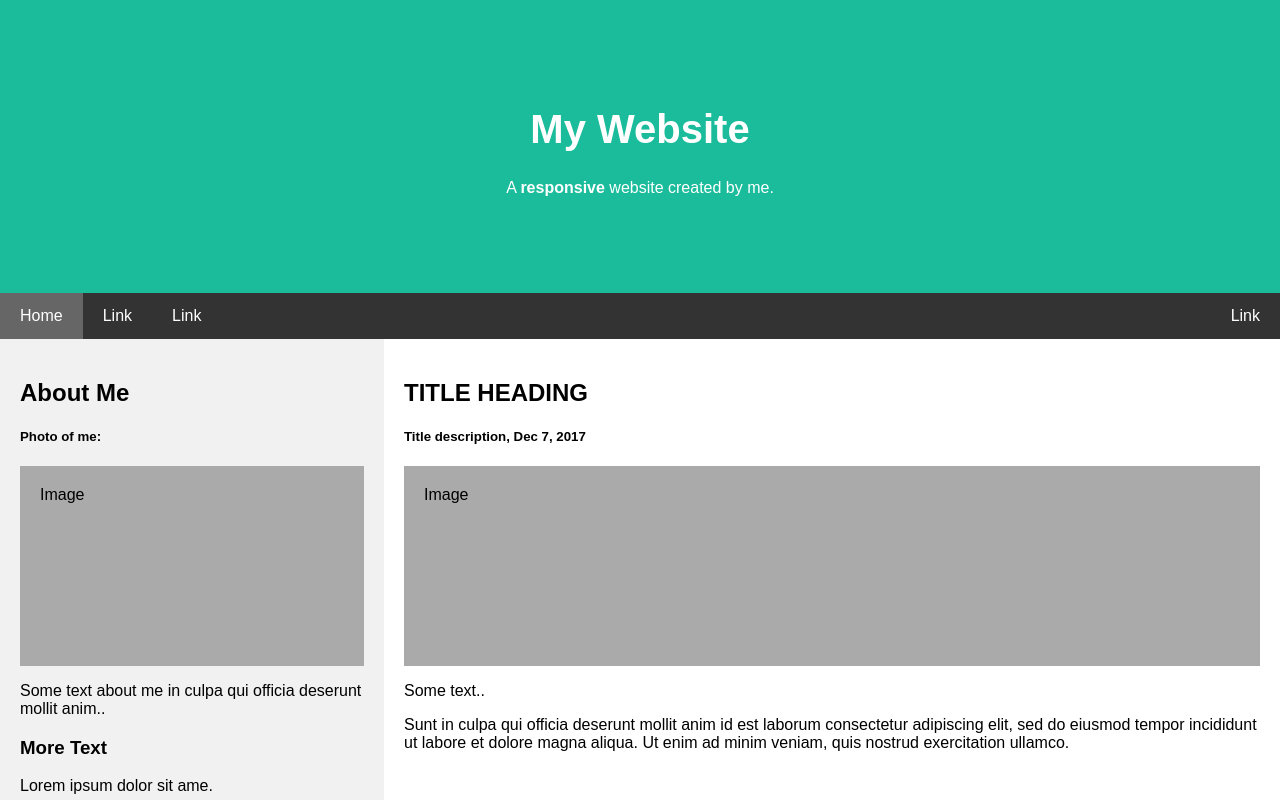
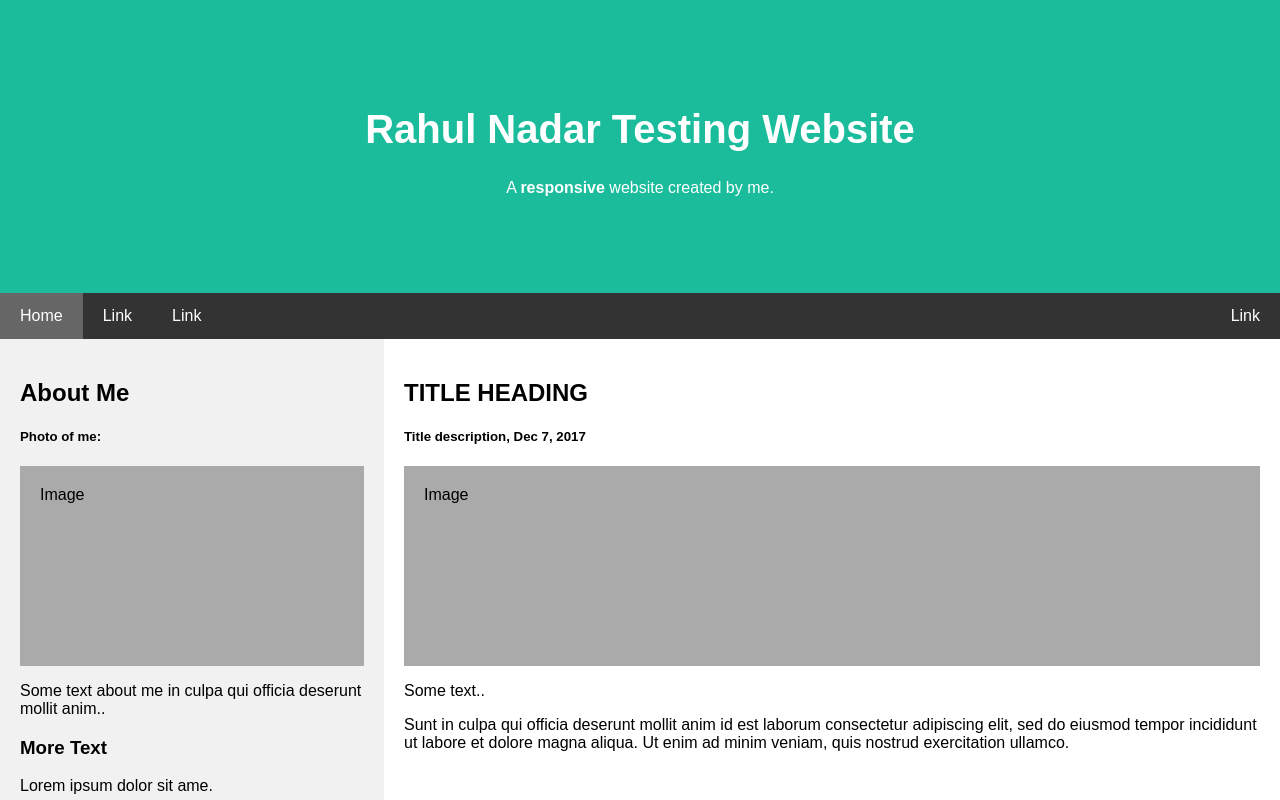
Before and after one commit to rahulnadar2209/AWS_test, a plain HTML site: page index.html in a window 1280 px wide. Shown: the top 800 px of the page. Drawn offline with Linux system fonts and the light colour scheme.

Commit message:
Update index.html
testing pipeline after code change

```diff
--- a/index.html
+++ b/index.html
@@ -123,7 +123,7 @@ body {
 <body>
 
 <div class="header">
-  <h1>My Website</h1>
+  <h1> Rahul Nadar Testing Website</h1>
   <p>A <b>responsive</b> website created by me.</p>
 </div>
 
```
